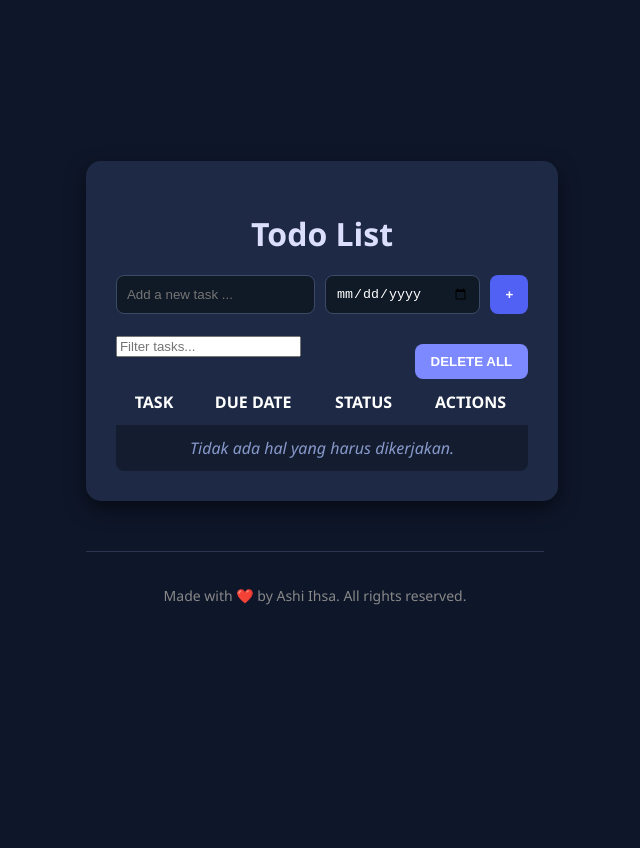
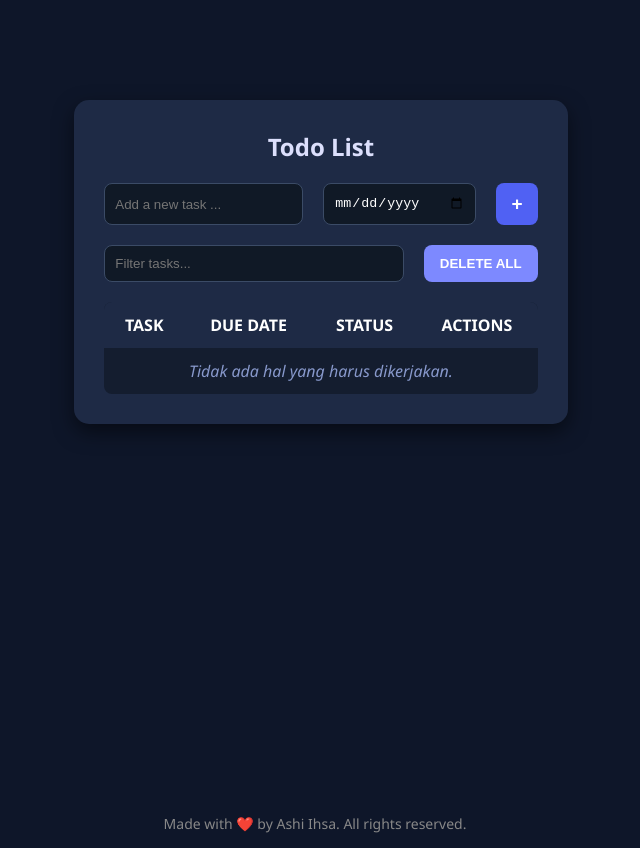
Before and after one commit to Revou-Coding-Camp/codingcamp-7-jul-25-ashi-ihsa, a plain HTML site: page index.html in a window 1280 px wide. Shown: the whole page, without its empty margins (325-965 px from the left). Before the commit the page ends 800 px from the top, so only its background shows below. Drawn offline with Linux system fonts and the light colour scheme.

Commit message:
updated ui

```diff
--- a/css/style.css
+++ b/css/style.css
@@ -1,12 +1,10 @@
+/* ================ Some Configuration ================  */
 html, body {
-  height: 100%;
   margin: 0;
   padding: 0;
+  min-height: 100%;
 }
-
 body {
-  margin: 0;
-  padding: 0;
   font-family: 'Segoe UI', sans-serif;
   background-color: #0e1629; /* Warna latar gelap */
   color: #fff;
@@ -14,30 +12,36 @@ body {
   flex-direction: column;
   justify-content: center;
   align-items: center;
-  min-height: 100vh;
+  align-content: center;
+}
+header{
+  height: 100px;
 }
 
-/* Container utama */
+/* ================ MAIN ================  */
 main {
+  min-height: calc(100vh - 100px);
+}
+section {
   background-color: #1e2a45;
   padding: 30px;
   border-radius: 15px;
   box-shadow: 0 8px 20px rgba(0, 0, 0, 0.5);
   width: 90%;
   max-width: 600px;
+  margin: 0 auto;
 }
-
-/* Judul */
-main h1 {
+h1{
   text-align: center;
   margin-bottom: 20px;
   color: #dcdffc;
+  margin-top: auto;
 }
 
-/* Form input */
+/* ================ Form ================  */
 form {
   display: flex;
-  gap: 10px;
+  gap: 20px;
   margin-bottom: 20px;
 }
 
@@ -56,34 +60,48 @@ form button {
   border: none;
   background-color: #5061f3;
   color: white;
-  font-weight: bold;
+  font-weight: bolder;
   border-radius: 8px;
   cursor: pointer;
   transition: background-color 0.2s ease;
+  font-size: 19px;
 }
 
 form button:hover {
   background-color: #3b4bdc;
 }
 
-/* Tombol Delete All */
-button[type="button"] {
-  margin-top: 10px;
+/* ================ .controls ================  */
+.controls {
+  display: flex;
+  gap: 20px;
+  margin-bottom: 20px;
+}
+
+.controls #search {
+  flex: 1;
+  padding: 10px;
+  border: 1px solid #3b4b66;
+  border-radius: 8px;
+  background-color: #101926;
+  color: white;
+}
+
+.controls #deleteAll {
   background-color: #7d89ff;
   border: none;
   padding: 10px 16px;
   border-radius: 8px;
   color: white;
   font-weight: bold;
-  float: right;
   cursor: pointer;
 }
 
-button[type="button"]:hover {
+.controls #deleteAll:hover {
   background-color: #5e6efc;
 }
 
-/* Tabel */
+/* ================ Table ================  */
 table {
   width: 100%;
   border-collapse: collapse;
@@ -117,12 +135,14 @@ tbody td[colspan="4"] {
   color: #8899cc;
 }
 
-/* Footer */
+/* ================ FOOTER  ================  */
 footer {
-  border-top: 1px solid #2a3550;
-  margin-top: 50px;
+  padding-bottom: 10px;
+  margin : 0;
+}
+footer p {
   text-align: center;
-  padding: 20px;
   font-size: 14px;
   color: #888;
+  height: 10px;
 }
--- a/index.html
+++ b/index.html
@@ -8,8 +8,9 @@
 </head>
 <body>
     <!-- Hero Website -->
-    <div class="wrapper">
+    <header></header>
     <main>
+        <section>
             <h1>Todo List</h1>
             <!-- Todo Input -->
             <form id="addTodo">
@@ -35,11 +36,11 @@
                 <tbody id="todoList">
                 </tbody>
             </table>
+        </section>
     </main>
     <footer>
         <p>Made with ❤️ by Ashi Ihsa. All rights reserved.</p>
     </footer>
-    </div>
     <script src="/js/script.js"></script>
 </body>
 </html>
```
Lines whose indentation alone changed are shown as unchanged.
